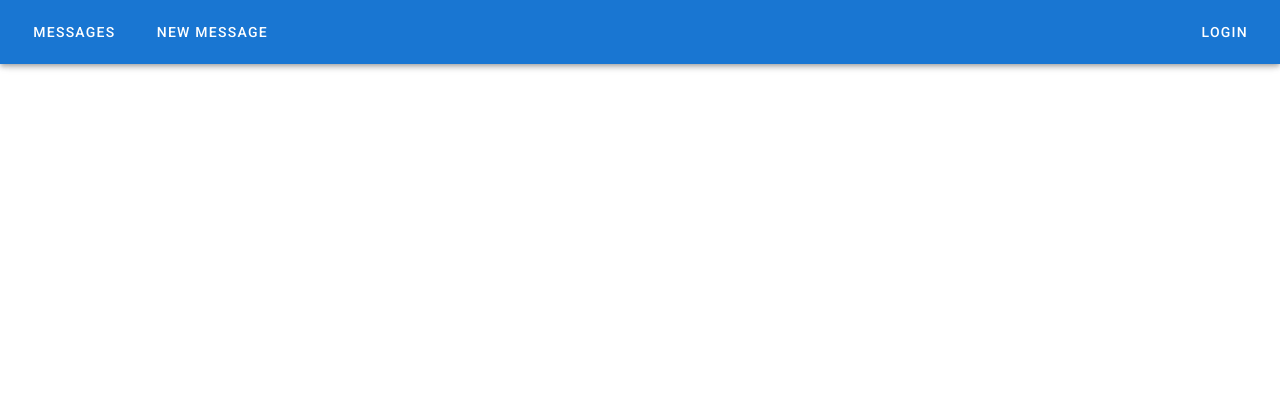
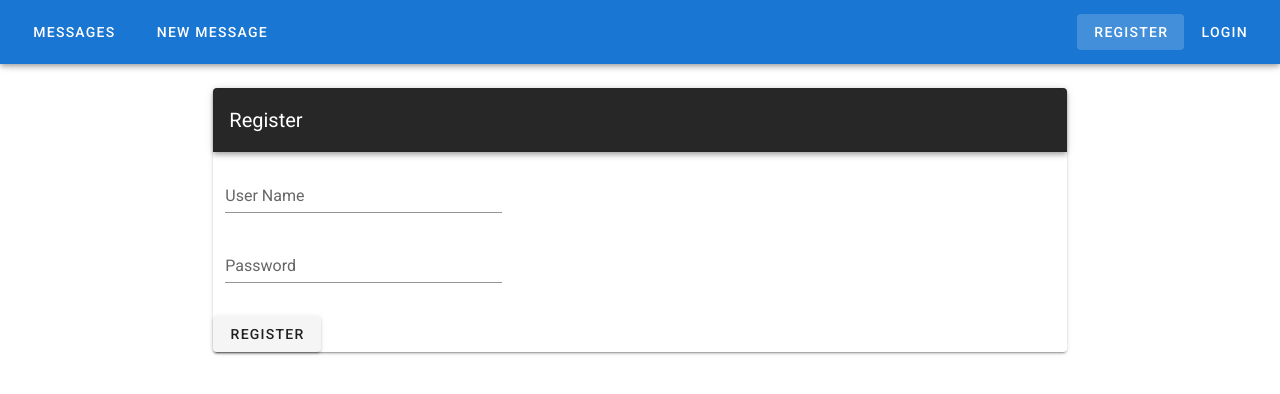
Before and after one commit to becathey/messages-vue-vuex-vuetify, a Vue app: page /Register in a window 1280 px wide. Shown: the top 394 px of the page. Built offline with nearby package versions, Linux system fonts and the light colour scheme.

Commit message:
Implement user registration, associating user with message

```diff
--- a/src/App.vue
+++ b/src/App.vue
@@ -8,6 +8,7 @@
       <v-btn text to="/">Messages</v-btn>
       <v-btn class="ms-2" text to="/NewMessage">New Message</v-btn>
       <v-spacer />
+      <v-btn text to="/Register">Register</v-btn>
       <v-btn text>Login</v-btn>
     </v-app-bar>
 
--- a/src/components/Message.vue
+++ b/src/components/Message.vue
@@ -4,7 +4,7 @@
             <v-toolbar dark>
                 <v-toolbar-title>Message</v-toolbar-title>
             </v-toolbar>
-            <v-card-text>{{messageBody}}</v-card-text>
+            <v-card-text>{{message.text}}</v-card-text>
         </v-card>
     </v-flex>
 </template>
@@ -14,11 +14,11 @@
 export default {
     data() {
         return {
-            messageBody: ""
+            message: ""
         }
     },
     async created() {
-        this.messageBody = (await this.$store.dispatch('getMessage', this.$route.params.id)).data
+        this.message = (await this.$store.dispatch('getMessage', this.$route.params.id)).data
     }
 }
 </script>
--- a/src/components/Messages.vue
+++ b/src/components/Messages.vue
@@ -11,7 +11,8 @@
       >
 
         <v-list-item-content>
-          <v-list-item-title v-text="message"></v-list-item-title>
+          <v-list-item-title v-text="message.text"></v-list-item-title>
+          <v-list-item-sub-title v-text="message.user"></v-list-item-sub-title>
         </v-list-item-content>
 
       </v-list-item>
--- /dev/null
+++ b/src/components/Register.vue
@@ -0,0 +1,38 @@
+<template>
+    <v-flex sm8 offset-sm2>
+        <v-card>
+            <v-toolbar dark>
+                <v-toolbar-title>Register</v-toolbar-title>
+            </v-toolbar>
+            <v-form>
+                <v-container>
+                    <v-layout>
+                        <v-flex xs12 md4>
+                            <v-text-field v-model="userName" label="User Name" required></v-text-field>
+                            <v-text-field v-model="password" label="Password" required></v-text-field>
+                        </v-flex>
+                    </v-layout>
+                </v-container>
+                <v-btn @click="register">Register</v-btn>
+            </v-form>
+        </v-card>
+    </v-flex>
+</template>
+
+<script>
+// import axios from 'axios'
+
+export default {
+    data() {
+        return {
+            userName: "",
+            password: ""
+        }
+    },
+    methods: {
+        async register() {
+            this.$store.dispatch('register', {userName: this.userName, password: this.password})
+        }
+    }
+}
+</script>
--- a/src/main.js
+++ b/src/main.js
@@ -5,6 +5,7 @@ import store from './store'
 import Messages from './components/Messages'
 import NewMessage from './components/NewMessage'
 import Message from './components/Message'
+import Register from './components/Register'
 import vuetify from './plugins/vuetify'
 
 Vue.config.productionTip = false
@@ -14,7 +15,8 @@ Vue.use(vueRouter)
 const routes = [
   {path: "/", component: Messages},
   {path: "/NewMessage", component: NewMessage},
-  {path: "/Message/:id", component: Message}
+  {path: "/Message/:id", component: Message},
+  {path: "/Register", component: Register}
 ]
 
 const router = new vueRouter({routes, mode: 'history'})
--- a/src/store.js
+++ b/src/store.js
@@ -27,6 +27,11 @@ export default new Vuex.Store({
         },
         async getMessage(_, id) {
             return axios.get(`http://localhost:3000/messages/${id}`)
+        },
+        async register(_, registerData) {
+            let user = (await axios.post("http://localhost:3000/register", registerData)).data
+            localStorage.setItem("token", user.id)
+            axios.defaults.headers.common['Authorization'] = user.id
         }
     }
 })
```
